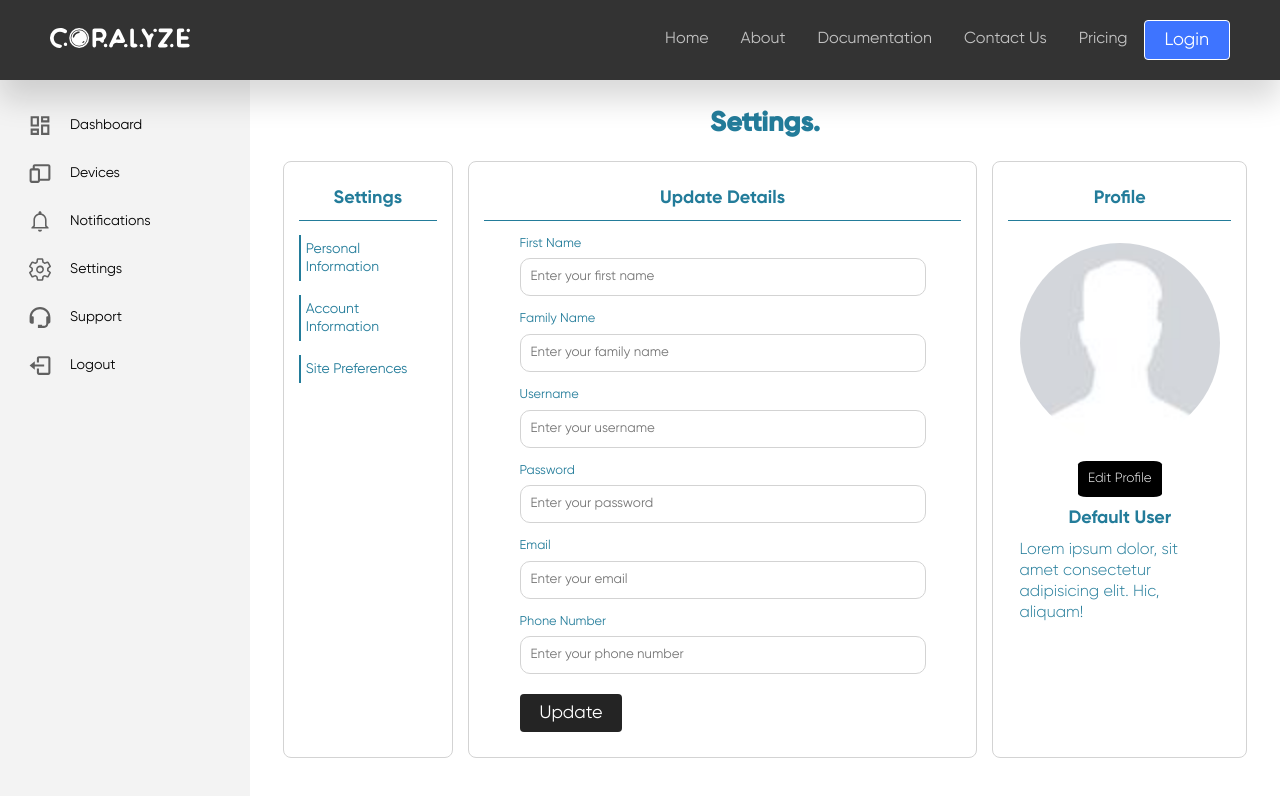
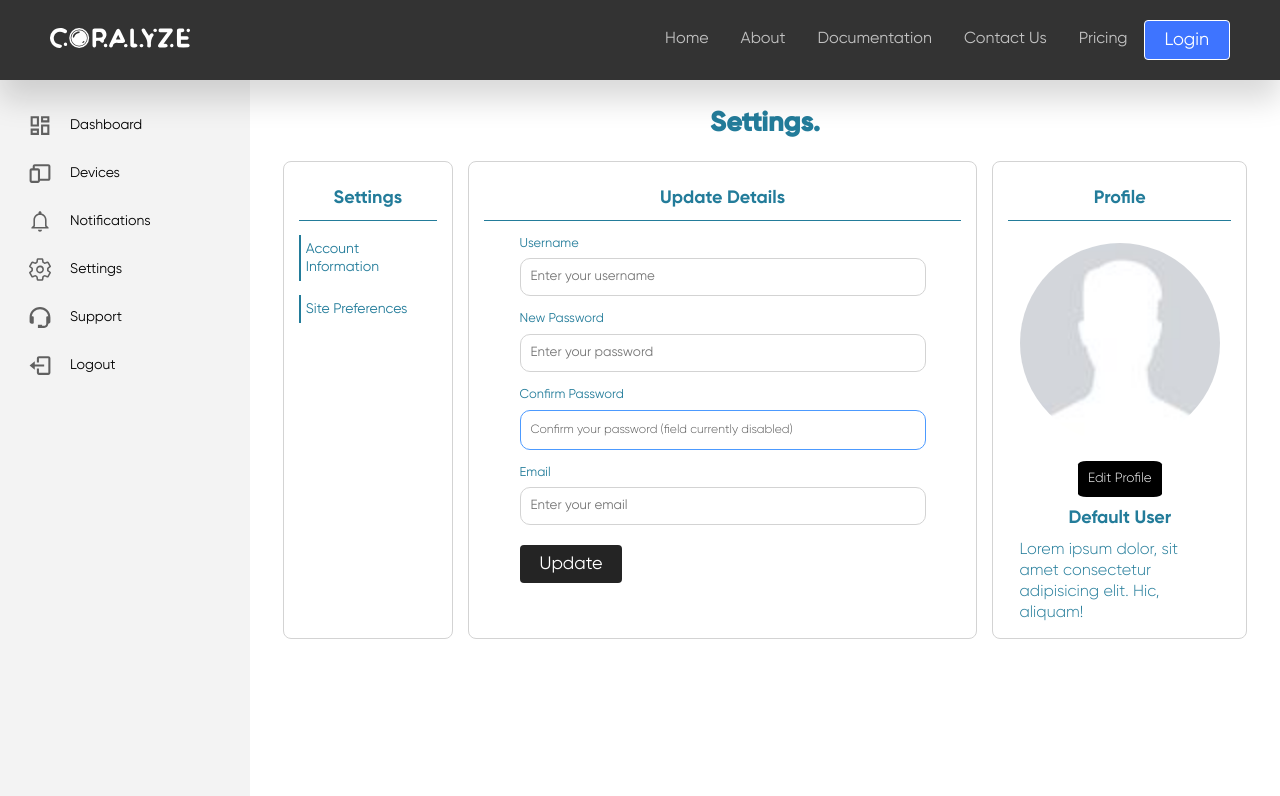
Before and after one commit to Chauster/Coralyze-Frontend, a React (Create React App) app: page /settings in a window 1280 px wide. Shown: the top 796 px of the page. Built offline with nearby package versions, Linux system fonts and the light colour scheme.

Commit message:
fixed general back-end
- login and registration pages now operational

```diff
--- a/src/components/ContactUs/contactForm.js
+++ b/src/components/ContactUs/contactForm.js
@@ -6,7 +6,7 @@ import './contactForm.css';
 function ContactForm() {
   const [name, setName] = useState('');
   const [email, setEmail] = useState('');
-  const [phone, setPhone] = useState('');
+  // const [phone, setPhone] = useState('');
   const [question, setQuestion] = useState('');
 
   let handleNameChange = (event) => {
@@ -17,16 +17,17 @@ function ContactForm() {
     setEmail(event.target.value);
   };
 
-  let handlePhoneChange = (event) => {
-    setPhone(event.target.value);
-  };
+  // let handlePhoneChange = (event) => {
+  //   setPhone(event.target.value);
+  // };
 
   let handleQuestionChange = (event) => {
     setQuestion(event.target.value);
   };
 
   let handleSubmit = (event) => {
-    alert(`${name} ${email} ${phone} ${question}`);
+    // alert(`${name} ${email} ${phone} ${question}`);
+    alert(`${name} ${email} ${question}`);
     event.preventDefault();
   };
 
@@ -72,7 +73,7 @@ function ContactForm() {
                 onChange={handleEmailChange}
               />
             </div>
-            <div className="form__inputs">
+            {/* <div className="form__inputs">
               <label htmlFor="phone" className="form__label">
                 Phone Number
               </label>
@@ -89,7 +90,7 @@ function ContactForm() {
                 value={phone}
                 onChange={handlePhoneChange}
               />
-            </div>
+            </div> */}
             <div className="form__inputs">
               <label htmlFor="question" className="form__label">
                 Enquiry
--- a/src/components/Dashboard/Settings/SettingsSection.js
+++ b/src/components/Dashboard/Settings/SettingsSection.js
@@ -6,24 +6,25 @@ import './SettingsSection.css';
 
 function SettingsSection() {
   const [_id, setID] = useState('');
-  const [firstName, setFirstName] = useState('');
-  const [familyName, setFamilyName] = useState('');
+  // const [firstName, setFirstName] = useState('');
+  // const [familyName, setFamilyName] = useState('');
   const [username, setUsername] = useState('');
   const [password, setPassword] = useState('');
+  // const [confirmPassword, setConfirmPassword] = useState('');
   const [email, setEmail] = useState('');
-  const [phone, setPhone] = useState('');
+  // const [phone, setPhone] = useState('');
 
   let handleIDChange = (event) => {
     setID(event.target.value);
   };
 
-  let handleFirstNameChange = (event) => {
-    setFirstName(event.target.value);
-  };
+  // let handleFirstNameChange = (event) => {
+  //   setFirstName(event.target.value);
+  // };
 
-  let handleFamilyNameChange = (event) => {
-    setFamilyName(event.target.value);
-  };
+  // let handleFamilyNameChange = (event) => {
+  //   setFamilyName(event.target.value);
+  // };
 
   let handleUsernameChange = (event) => {
     setUsername(event.target.value);
@@ -33,33 +34,47 @@ function SettingsSection() {
     setPassword(event.target.value);
   };
 
+  // let handleConfirmPasswordChange = (event) => {
+  //   setConfirmPassword(event.target.value);
+  // };
+
   let handleEmailChange = (event) => {
     setEmail(event.target.value);
   };
 
-  let handlePhoneChange = (event) => {
-    setPhone(event.target.value);
-  };
+  // let handlePhoneChange = (event) => {
+  //   setPhone(event.target.value);
+  // };
 
   let handleSubmit = (event) => {
     event.preventDefault();
 
     const user = {
       _id: username,
-      firstName: firstName,
-      familyName: familyName,
+      // firstName: firstName,
+      // familyName: familyName,
       username: username,
       password: password,
+      // confirmPassword: setConfirmPassword,
       email: email,
-      phone: phone,
+      // phone: phone,
     };
 
     // for testing purposes
     console.log(user);
 
     axios
-      .post('http://localhost:5000/users/update', user)
-      .then((res) => console.log(res.data));
+      // .get(`http://localhost:5000/users/authenticate/${_id}`)
+      .post(`http://localhost:5000/users/update/${username}`, user)
+      .then((res) => {
+        alert(`User updated.`);
+        console.log(res.data);
+      })
+      .catch((err) => {
+        alert(`User doesn't exist!`);
+        // console.log("User doesn't exist");
+        console.log('Error: ' + err);
+      });
   };
 
   return (
@@ -74,15 +89,19 @@ function SettingsSection() {
             <div className="settings__item">
               <div className="settings__item-header">Settings</div>
               <ul className="settings__navbar-list">
-                <li className="settings__navbar-item">Personal Information</li>
+                {/* <li className="settings__navbar-item">Personal Information</li> */}
                 <li className="settings__navbar-item">Account Information</li>
                 <li className="settings__navbar-item">Site Preferences</li>
               </ul>
             </div>
             <div className="settings__item">
               <div className="settings__item-header">Update Details</div>
-              <form autoComplete="off" className="settings__form">
-                <div className="settings__form-inputs">
+              <form
+                autoComplete="off"
+                className="settings__form"
+                onSubmit={handleSubmit}
+              >
+                {/* <div className="settings__form-inputs">
                   <div class="form__subtitle">
                     <label htmlFor="fname" className="form__label">
                       First Name
@@ -99,8 +118,8 @@ function SettingsSection() {
                     // value={firstName}
                     // onChange={handleFirstNameChange}
                   />
-                </div>
-                <div className="settings__form-inputs">
+                </div> */}
+                {/* <div className="settings__form-inputs">
                   <div class="form__subtitle">
                     <label htmlFor="faname" className="form__label">
                       Family Name
@@ -117,7 +136,7 @@ function SettingsSection() {
                     // value={familyName}
                     // onChange={handleFamilyNameChange}
                   />
-                </div>
+                </div> */}
                 <div className="settings__form-inputs">
                   <div class="form__subtitle">
                     <label htmlFor="username" className="form__label">
@@ -132,14 +151,14 @@ function SettingsSection() {
                     name="username"
                     className="settings__form-field"
                     placeholder="Enter your username"
-                    // value={username}
-                    // onChange={(handleIDChange, handleUsernameChange)}
+                    value={username}
+                    onChange={(handleIDChange, handleUsernameChange)}
                   />
                 </div>
                 <div className="settings__form-inputs">
                   <div class="form__subtitle">
                     <label htmlFor="password" className="form__label">
-                      Password
+                      New Password
                     </label>
                   </div>
                   <input
@@ -152,8 +171,25 @@ function SettingsSection() {
                     name="password"
                     className="settings__form-field"
                     placeholder="Enter your password"
-                    // value={password}
-                    // onChange={handlePasswordChange}
+                    value={password}
+                    onChange={handlePasswordChange}
+                  />
+                </div>
+                <div className="settings__form-inputs">
+                  <div class="form__subtitle">
+                    <label htmlFor="password" className="form__label">
+                      Confirm Password
+                    </label>
+                  </div>
+                  <input
+                    disabled
+                    id="cpassword"
+                    type="password"
+                    name="cpassword"
+                    className="form__input"
+                    placeholder="Confirm your password (field currently disabled)"
+                    // value={confirmPassword}
+                    // onChange={handleConfirmPasswordChange}
                   />
                 </div>
                 <div className="settings__form-inputs">
@@ -171,11 +207,11 @@ function SettingsSection() {
                     name="email"
                     className="settings__form-field"
                     placeholder="Enter your email"
-                    // value={email}
-                    // onChange={handleEmailChange}
+                    value={email}
+                    onChange={handleEmailChange}
                   />
                 </div>
-                <div className="settings__form-inputs">
+                {/* <div className="settings__form-inputs">
                   <div class="form__subtitle">
                     <label htmlFor="phnumber" className="form__label">
                       Phone Number
@@ -194,7 +230,7 @@ function SettingsSection() {
                     // value={phone}
                     // onChange={handlePhoneChange}
                   />
-                </div>
+                </div> */}
                 <div className="settings__form-btn">
                   <Button
                     buttonSize="btn--medium"
--- a/src/components/Register/registerFormSection.js
+++ b/src/components/Register/registerFormSection.js
@@ -12,13 +12,13 @@ import './registerFormSection.scss';
 
 function RegisterFormSection() {
   const [_id, setID] = useState('');
-  const [firstName, setFirstName] = useState('');
-  const [familyName, setFamilyName] = useState('');
+  // const [firstName, setFirstName] = useState('');
+  // const [familyName, setFamilyName] = useState('');
   const [username, setUsername] = useState('');
   const [password, setPassword] = useState('');
   // const [confirmPassword, setConfirmPassword] = useState('');
   const [email, setEmail] = useState('');
-  const [phone, setPhone] = useState('');
+  // const [phone, setPhone] = useState('');
 
   // componentDidMount
 
@@ -26,13 +26,13 @@ function RegisterFormSection() {
     setID(event.target.value);
   };
 
-  let handleFirstNameChange = (event) => {
-    setFirstName(event.target.value);
-  };
+  // let handleFirstNameChange = (event) => {
+  //   setFirstName(event.target.value);
+  // };
 
-  let handleFamilyNameChange = (event) => {
-    setFamilyName(event.target.value);
-  };
+  // let handleFamilyNameChange = (event) => {
+  //   setFamilyName(event.target.value);
+  // };
 
   let handleUsernameChange = (event) => {
     setUsername(event.target.value);
@@ -50,32 +50,47 @@ function RegisterFormSection() {
     setEmail(event.target.value);
   };
 
-  let handlePhoneChange = (event) => {
-    setPhone(event.target.value);
-  };
+  // let handlePhoneChange = (event) => {
+  //   setPhone(event.target.value);
+  // };
 
   const clearState = () => {
     setID('');
-    setFirstName('');
-    setFamilyName('');
+    // setFirstName('');
+    // setFamilyName('');
     setUsername('');
     setPassword('');
     setEmail('');
-    setPhone('');
+    // setPhone('');
   };
 
   let handleSubmit = (event) => {
     event.preventDefault();
 
+    // confirm password then execute code below
+    // const user =
+    //   password !== confirmPassword
+    //     ? alert(`Passwords Don't Match`)
+    //     : (user = {
+    //         _id: username,
+    //         // firstName: firstName,
+    //         // familyName: familyName,
+    //         username: username,
+    //         password: password,
+    //         // confirmPassword: setConfirmPassword,
+    //         email: email,
+    //         // phone: phone,
+    //       });
+
     const user = {
       _id: username,
-      firstName: firstName,
-      familyName: familyName,
+      // firstName: firstName,
+      // familyName: familyName,
       username: username,
       password: password,
       // confirmPassword: setConfirmPassword,
       email: email,
-      phone: phone,
+      // phone: phone,
     };
 
     // for testing purposes
@@ -85,8 +100,6 @@ function RegisterFormSection() {
       console.log(res.data);
       clearState();
     });
-
-    // set state of form fields to empty after submit
   };
 
   return (
@@ -181,11 +194,13 @@ function RegisterFormSection() {
                 </div>
                 <input
                   disabled
+                  required
                   id="cpassword"
                   type="password"
                   name="cpassword"
                   className="form__input"
                   placeholder="Confirm your password (field currently disabled)"
+                  // placeholder="Confirm your password"
                   // value={confirmPassword}
                   // onChange={handleConfirmPasswordChange}
                 />
@@ -235,7 +250,9 @@ function RegisterFormSection() {
             <div class="form__confirm">
               <div class="form__confirm__tos">
                 <p>
-                By signing up, I accept the Inject DevOps <a href="/tos">Terms of Service</a> and acknowledge the <a href="/policy">Privacy Policy</a>.
+                  By signing up, I accept the Inject DevOps{' '}
+                  <a href="/tos">Terms of Service</a> and acknowledge the{' '}
+                  <a href="/policy">Privacy Policy</a>.
                 </p>
               </div>
             </div>
@@ -251,37 +268,60 @@ function RegisterFormSection() {
                 <h2>Features when you sign up</h2>
               </div>
               <div class="form__right__container__feature">
-                        <img src="https://www.freeiconspng.com/thumbs/checkmark-png/checkmark-png-transparent-33.png" alt="tick__image"/>
+                <img
+                  src="https://www.freeiconspng.com/thumbs/checkmark-png/checkmark-png-transparent-33.png"
+                  alt="tick__image"
+                />
                 <h4>Personal Dashboard</h4>
               </div>
               <div class="form__right__container__feature">
-                        <img src="https://www.freeiconspng.com/thumbs/checkmark-png/checkmark-png-transparent-33.png" alt="tick__image"/>
+                <img
+                  src="https://www.freeiconspng.com/thumbs/checkmark-png/checkmark-png-transparent-33.png"
+                  alt="tick__image"
+                />
                 <h4>Free 10GB Storage Space</h4>
               </div>
               <div class="form__right__container__feature">
-                        <img src="https://www.freeiconspng.com/thumbs/checkmark-png/checkmark-png-transparent-33.png" alt="tick__image"/>
+                <img
+                  src="https://www.freeiconspng.com/thumbs/checkmark-png/checkmark-png-transparent-33.png"
+                  alt="tick__image"
+                />
                 <h4>Invite your friends and get more Space</h4>
               </div>
               <div class="form__right__container__feature">
-                        <img src="https://www.freeiconspng.com/thumbs/checkmark-png/checkmark-png-transparent-33.png" alt="tick__image"/>
+                <img
+                  src="https://www.freeiconspng.com/thumbs/checkmark-png/checkmark-png-transparent-33.png"
+                  alt="tick__image"
+                />
                 <h4>Customise your experience</h4>
               </div>
               <div class="form__right__container__feature">
-                        <img src="https://www.freeiconspng.com/thumbs/checkmark-png/checkmark-png-transparent-33.png" alt="tick__image"/>
-                            <h4>Subscribed to our newsletter and be kept up-to-date with the latest features!</h4>
+                <img
+                  src="https://www.freeiconspng.com/thumbs/checkmark-png/checkmark-png-transparent-33.png"
+                  alt="tick__image"
+                />
+                <h4>
+                  Subscribed to our newsletter and be kept up-to-date with the
+                  latest features!
+                </h4>
               </div>
               <div class="form__right__container__feature">
-                        <img src="https://www.freeiconspng.com/thumbs/checkmark-png/checkmark-png-transparent-33.png" alt="tick__image"/>
+                <img
+                  src="https://www.freeiconspng.com/thumbs/checkmark-png/checkmark-png-transparent-33.png"
+                  alt="tick__image"
+                />
                 <h4>Access our 24/7 Live customer support</h4>
               </div>
               <div class="form__right__container__feature">
-                        <img src="https://www.freeiconspng.com/thumbs/checkmark-png/checkmark-png-transparent-33.png" alt="tick__image"/>
+                <img
+                  src="https://www.freeiconspng.com/thumbs/checkmark-png/checkmark-png-transparent-33.png"
+                  alt="tick__image"
+                />
                 <h4>Chance to receive special perks and offers</h4>
               </div>
             </div>
           </div>
         </form>
-
       </div>
     </>
   );
```
Also changed, not shown: models/user.model.js (+20 -20 lines), routes/users.js (+9 -9 lines), src/components/Dashboard/SupportSection.js (+15 -1 lines), src/components/HomePage/Featuresection.js (+6 -6 lines), src/components/Login/loginFormSection.js (+4 -4 lines). Lines whose indentation alone changed are shown as unchanged.
